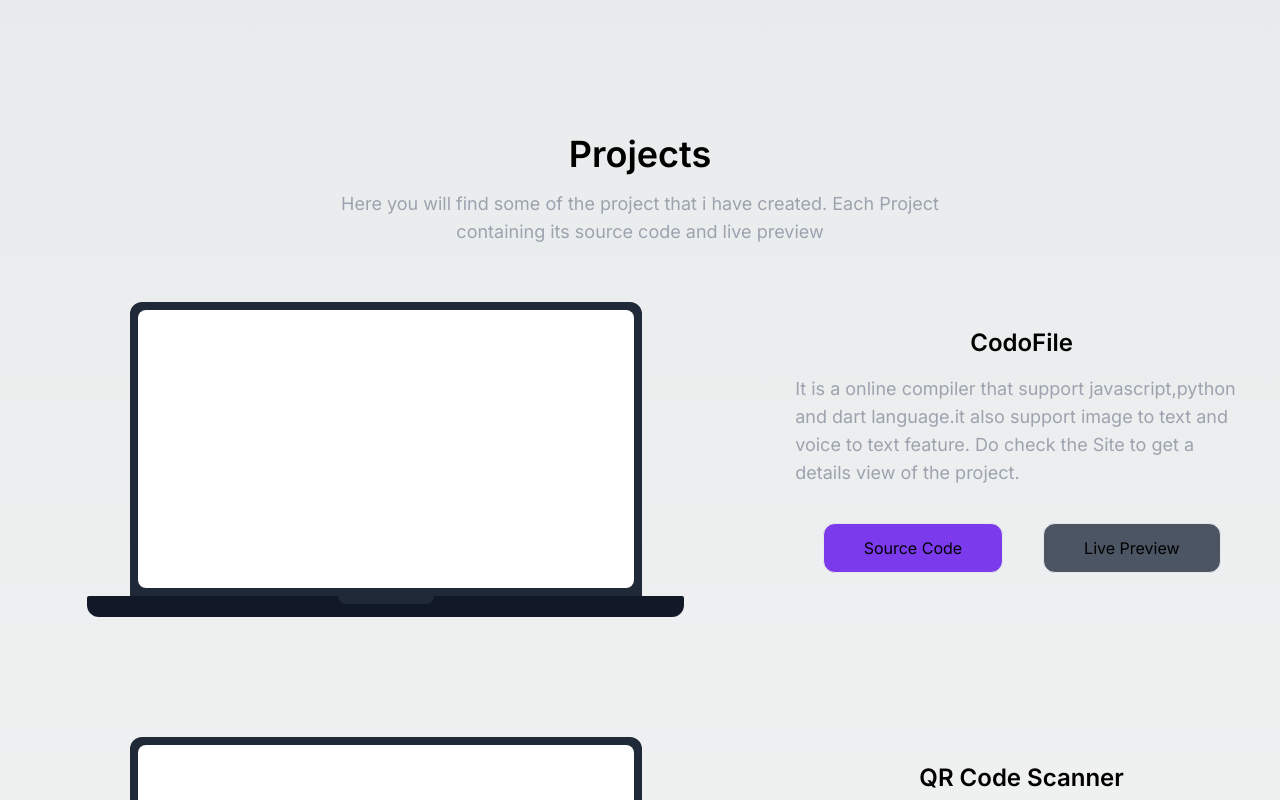
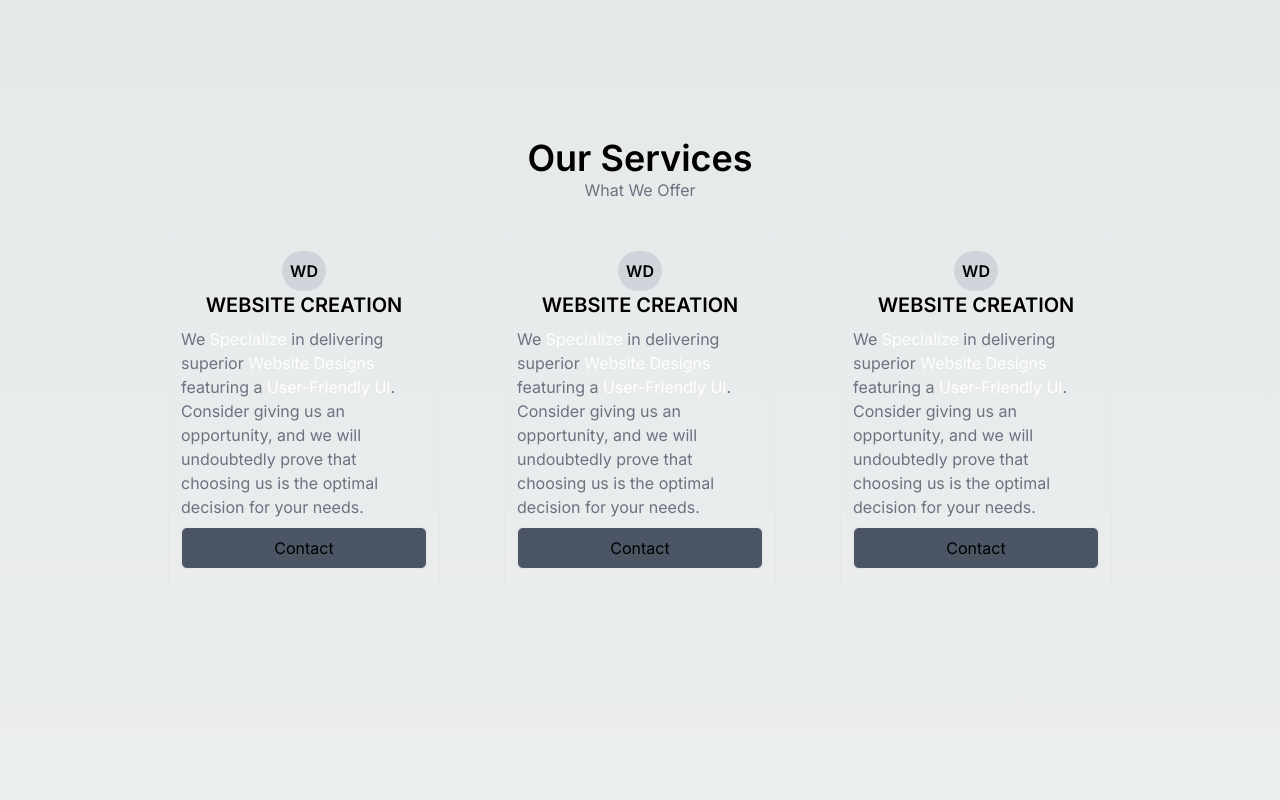
Before and after one commit to faizan619/Faizan_Dev_Portfolio, a Next.js app: page / in a window 1280 px wide. Shown: the part 2280-3080 px from the top of the page. Built offline with nearby package versions, Linux system fonts and the light colour scheme.

Commit message:
import project section

```diff
--- a/src/app/page.js
+++ b/src/app/page.js
@@ -17,8 +17,8 @@ export default function Home() {
       <div className=''>
         <div id='home' className=''><Hero/></div>
         <div id='about' className='min-h-screen'><Second/></div>
-        <div className=''><Skill/></div>
-        {/* <div id='service' className='min-h-screen '><Service/></div> */}
+        <div><Skill/></div>
+        <div id='service' className='min-h-screen '><Service/></div>
         <div id='project' className='min-h-screen'><Project/></div>
         <div id='' className=''><FormContact/></div>
       </div>
```
